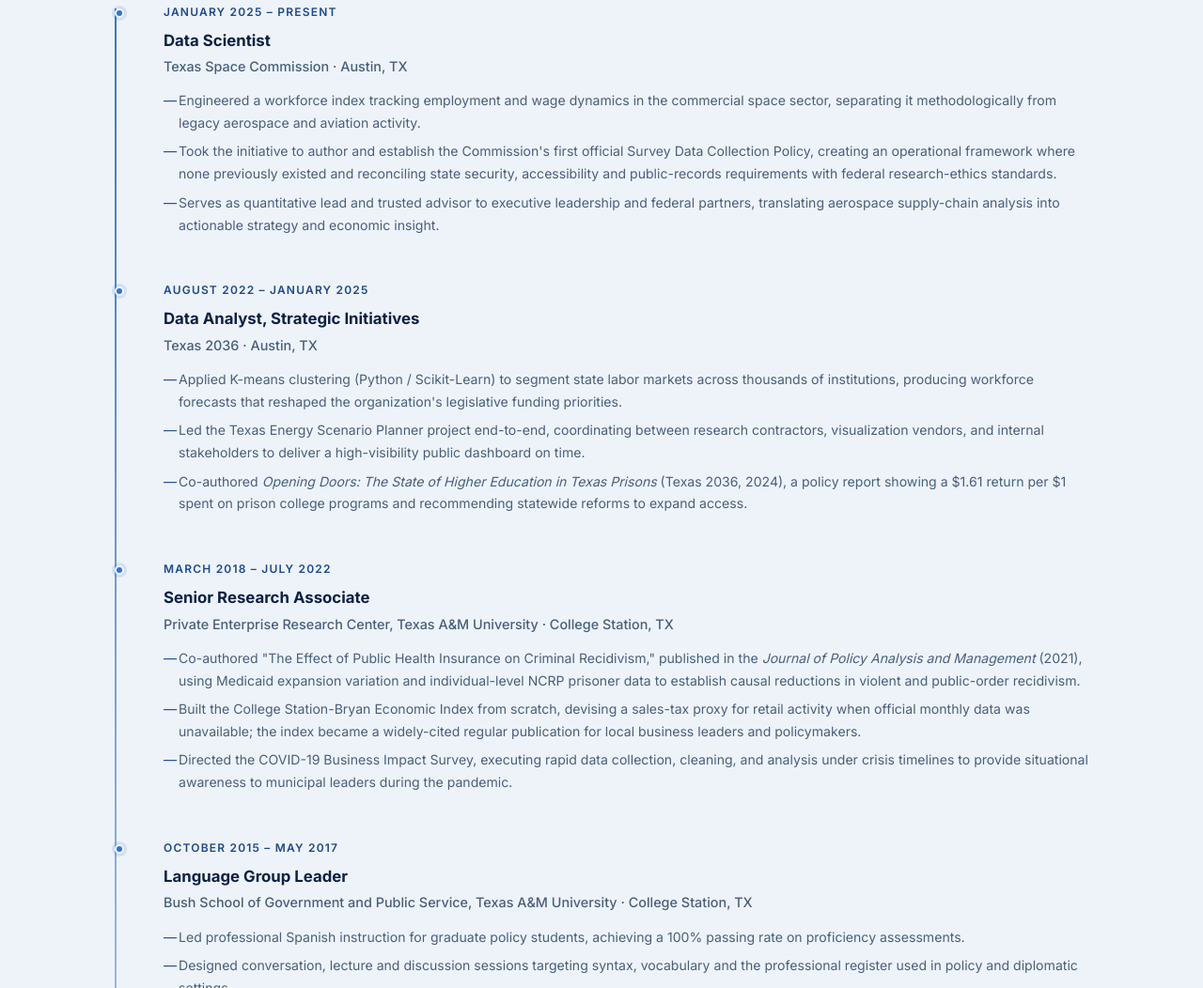
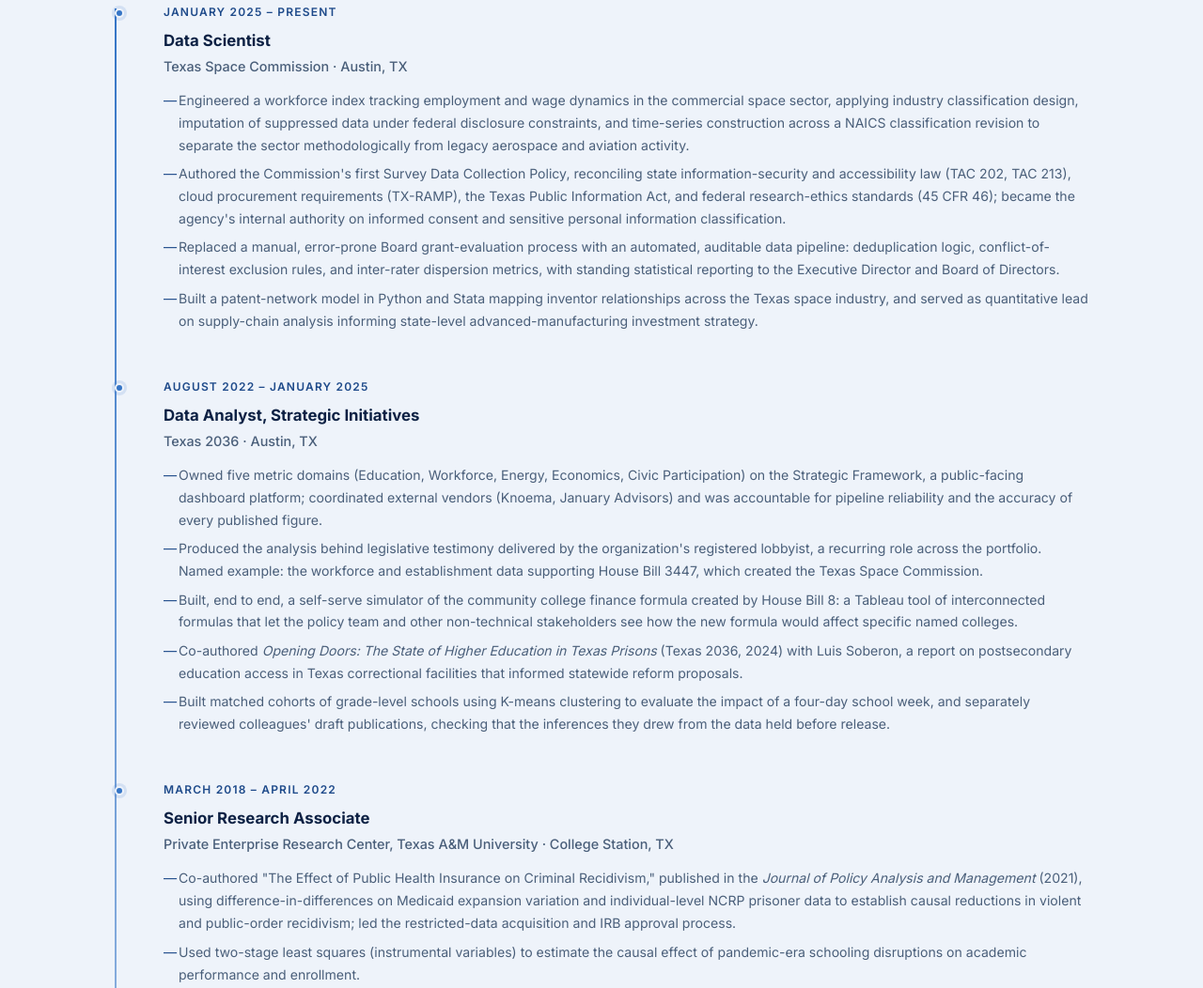
Before and after one commit to cinavarro/cinavarro.github.io, a plain HTML site: page index.html in a window 1280 px wide. Shown: the part 2719-3771 px from the top of the page at 94% size. Drawn offline with Linux system fonts and the light colour scheme.

Commit message:
update to Exp on Index
Refresh Experience bullets from job-market project; correct Opening Doors and Energy Scenario Planner claims

```diff
--- a/index.html
+++ b/index.html
@@ -657,9 +657,10 @@
         <div class="timeline-org">Texas Space Commission · Austin, TX</div>
         <div class="timeline-body">
           <ul>
-            <li>Engineered a workforce index tracking employment and wage dynamics in the commercial space sector, separating it methodologically from legacy aerospace and aviation activity.</li>
-            <li>Took the initiative to author and establish the Commission's first official Survey Data Collection Policy, creating an operational framework where none previously existed and reconciling state security, accessibility and public-records requirements with federal research-ethics standards.</li>
-            <li>Serves as quantitative lead and trusted advisor to executive leadership and federal partners, translating aerospace supply-chain analysis into actionable strategy and economic insight.</li>
+            <li>Engineered a workforce index tracking employment and wage dynamics in the commercial space sector, applying industry classification design, imputation of suppressed data under federal disclosure constraints, and time-series construction across a NAICS classification revision to separate the sector methodologically from legacy aerospace and aviation activity.</li>
+            <li>Authored the Commission's first Survey Data Collection Policy, reconciling state information-security and accessibility law (TAC 202, TAC 213), cloud procurement requirements (TX-RAMP), the Texas Public Information Act, and federal research-ethics standards (45 CFR 46); became the agency's internal authority on informed consent and sensitive personal information classification.</li>
+            <li>Replaced a manual, error-prone Board grant-evaluation process with an automated, auditable data pipeline: deduplication logic, conflict-of-interest exclusion rules, and inter-rater dispersion metrics, with standing statistical reporting to the Executive Director and Board of Directors.</li>
+            <li>Built a patent-network model in Python and Stata mapping inventor relationships across the Texas space industry, and served as quantitative lead on supply-chain analysis informing state-level advanced-manufacturing investment strategy.</li>
           </ul>
         </div>
       </div>
@@ -670,21 +671,25 @@
         <div class="timeline-org">Texas 2036 · Austin, TX</div>
         <div class="timeline-body">
           <ul>
-            <li>Applied K-means clustering (Python / Scikit-Learn) to segment state labor markets across thousands of institutions, producing workforce forecasts that reshaped the organization's legislative funding priorities.</li>
-            <li>Led the Texas Energy Scenario Planner project end-to-end, coordinating between research contractors, visualization vendors, and internal stakeholders to deliver a high-visibility public dashboard on time.</li>
-            <li>Co-authored <em>Opening Doors: The State of Higher Education in Texas Prisons</em> (Texas 2036, 2024), a policy report showing a $1.61 return per $1 spent on prison college programs and recommending statewide reforms to expand access.</li>
+            <li>Owned five metric domains (Education, Workforce, Energy, Economics, Civic Participation) on the Strategic Framework, a public-facing dashboard platform; coordinated external vendors (Knoema, January Advisors) and was accountable for pipeline reliability and the accuracy of every published figure.</li>
+            <li>Produced the analysis behind legislative testimony delivered by the organization's registered lobbyist, a recurring role across the portfolio. Named example: the workforce and establishment data supporting House Bill 3447, which created the Texas Space Commission.</li>
+            <li>Built, end to end, a self-serve simulator of the community college finance formula created by House Bill 8: a Tableau tool of interconnected formulas that let the policy team and other non-technical stakeholders see how the new formula would affect specific named colleges.</li>
+            <li>Co-authored <em>Opening Doors: The State of Higher Education in Texas Prisons</em> (Texas 2036, 2024) with Luis Soberon, a report on postsecondary education access in Texas correctional facilities that informed statewide reform proposals.</li>
+            <li>Built matched cohorts of grade-level schools using K-means clustering to evaluate the impact of a four-day school week, and separately reviewed colleagues' draft publications, checking that the inferences they drew from the data held before release.</li>
           </ul>
         </div>
       </div>
 
       <div class="timeline-item">
-        <div class="timeline-date">March 2018 – July 2022</div>
+        <div class="timeline-date">March 2018 – April 2022</div>
         <div class="timeline-role">Senior Research Associate</div>
         <div class="timeline-org">Private Enterprise Research Center, Texas A&amp;M University · College Station, TX</div>
         <div class="timeline-body">
           <ul>
-            <li>Co-authored "The Effect of Public Health Insurance on Criminal Recidivism," published in the <em>Journal of Policy Analysis and Management</em> (2021), using Medicaid expansion variation and individual-level NCRP prisoner data to establish causal reductions in violent and public-order recidivism.</li>
-            <li>Built the College Station-Bryan Economic Index from scratch, devising a sales-tax proxy for retail activity when official monthly data was unavailable; the index became a widely-cited regular publication for local business leaders and policymakers.</li>
+            <li>Co-authored "The Effect of Public Health Insurance on Criminal Recidivism," published in the <em>Journal of Policy Analysis and Management</em> (2021), using difference-in-differences on Medicaid expansion variation and individual-level NCRP prisoner data to establish causal reductions in violent and public-order recidivism; led the restricted-data acquisition and IRB approval process.</li>
+            <li>Used two-stage least squares (instrumental variables) to estimate the causal effect of pandemic-era schooling disruptions on academic performance and enrollment.</li>
+            <li>Designed and launched a monthly economic index for the College Station-Bryan MSA, engineering a sales-tax-collection proxy for regional retail activity where no direct data existed, then owned it as a recurring public release for four years, including a pandemic-era methodology revision, versioned and documented so it stayed comparable across periods. Still published and widely cited.</li>
+            <li>Co-developed a composite Misery Index combining economic and public-health metrics to assess pandemic response across jurisdictions, published in the <em>Seidman Business Review</em>.</li>
             <li>Directed the COVID-19 Business Impact Survey, executing rapid data collection, cleaning, and analysis under crisis timelines to provide situational awareness to municipal leaders during the pandemic.</li>
           </ul>
         </div>
@@ -1084,7 +1089,7 @@
         <div class="pub-title">Opening Doors: The State of Higher Education in Texas Prisons</div>
         <div class="pub-meta">Luis Soberon &amp; Carlos Ignacio Navarro · Texas 2036 · November 2024</div>
         <div class="pub-abstract">
-          Finds that participation in prison college programs reduces recidivism by up to 41.5% and yields a $1.61 return per $1 spent; recommends governance reforms, expanded community college access, and integrated data systems to scale higher education across TDCJ facilities.
+          Reviews the literature on postsecondary education access in Texas correctional facilities, finding that prison college programs are associated with reduced recidivism and lower long-run correctional costs; recommends governance reforms, expanded community college access, and integrated data systems to scale higher education across TDCJ facilities.
         </div>
       </a>
 
```
